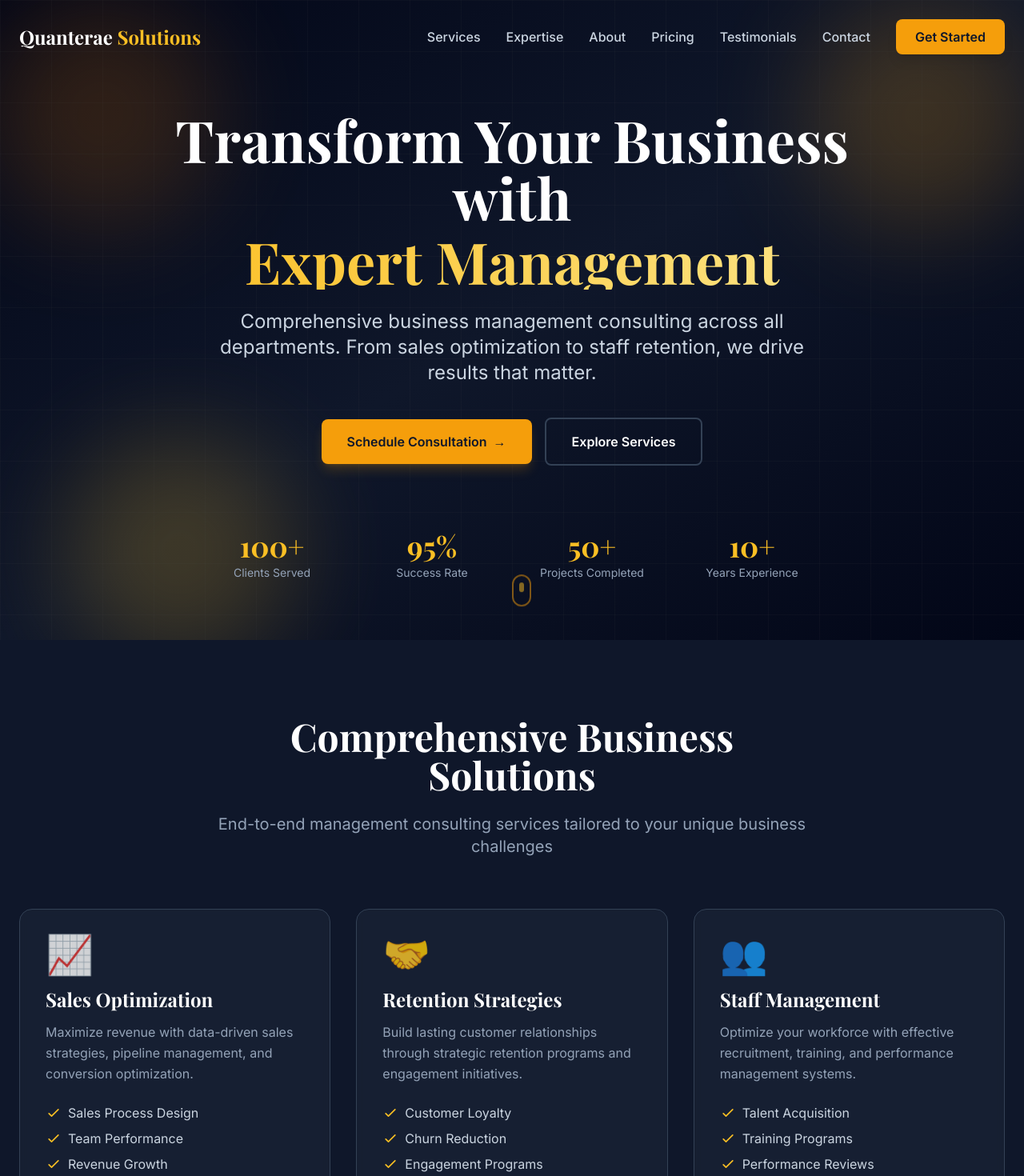
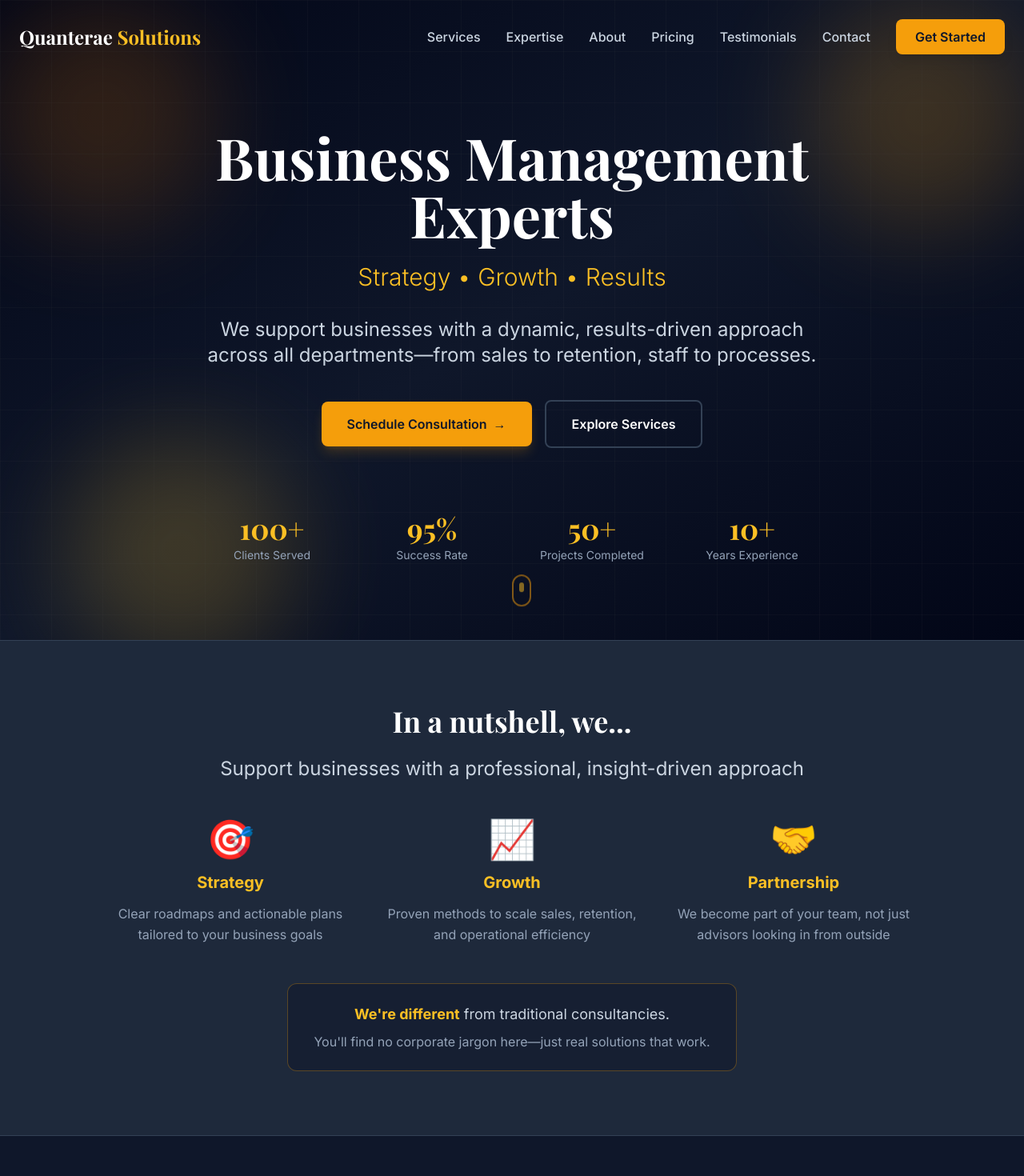
Before and after one commit to Kenan3477/Quanterae, a Next.js app: page / in a window 1280 px wide. Shown: the top 1470 px of the page at 80% size. Built offline with nearby package versions, Linux system fonts and the light colour scheme; a web font is replaced by a local one.

Commit message:
Improved site with Sam Howell-inspired changes: simplified Hero, added InNutshell section, rewrote About with Who/What structure

```diff
--- a/src/app/page.tsx
+++ b/src/app/page.tsx
@@ -1,4 +1,5 @@
 import Hero from "@/components/Hero";
+import InNutshell from "@/components/InNutshell";
 import Services from "@/components/Services";
 import About from "@/components/About";
 import Expertise from "@/components/Expertise";
@@ -13,6 +14,7 @@ export default function Home() {
     <main className="min-h-screen">
       <Navbar />
       <Hero />
+      <InNutshell />
       <Services />
       <Expertise />
       <About />
--- a/src/components/About.tsx
+++ b/src/components/About.tsx
@@ -2,82 +2,73 @@ export default function About() {
   return (
     <section id="about" className="py-24 bg-slate-950">
       <div className="container mx-auto px-6">
-        <div className="grid md:grid-cols-2 gap-16 items-center max-w-6xl mx-auto">
-          {/* Left Column */}
-          <div>
-            <h2 className="text-4xl md:text-5xl font-bold font-serif text-white mb-6">
-              About Quanterae Solutions
-            </h2>
-            <div className="space-y-4 text-lg text-slate-300 leading-relaxed">
-              <p>
-                At <strong>Quanterae Solutions LTD</strong>, we specialize in transforming
-                businesses through comprehensive management consulting that spans every
-                critical department.
-              </p>
-              <p>
-                With extensive hands-on experience managing sales teams, customer retention
-                programs, staff development, and process optimization, we bring a unique
-                360-degree perspective to your business challenges.
-              </p>
-              <p>
-                Our approach is rooted in practical experience, not just theory. We&apos;ve been
-                in the trenches, managing diverse departments across various industries, and
-                we understand what it takes to drive real, measurable results.
-              </p>
-              <p>
-                Whether you&apos;re a growing startup or an established enterprise, we tailor
-                our solutions to your specific needs, ensuring sustainable growth and
-                operational excellence.
-              </p>
-            </div>
+        <div className="max-w-4xl mx-auto">
+          <h2 className="text-4xl md:text-5xl font-bold font-serif text-white mb-8 text-center">
+            Who are we?
+          </h2>
 
-            <div className="mt-8 flex flex-wrap gap-4">
-              <div className="bg-slate-800/50 px-6 py-3 rounded-full border border-gold-500/30">
-                <span className="font-semibold text-gold-400">Hands-On Experience</span>
-              </div>
-              <div className="bg-slate-800/50 px-6 py-3 rounded-full border border-gold-500/30">
-                <span className="font-semibold text-gold-400">Results-Driven</span>
-              </div>
-              <div className="bg-slate-800/50 px-6 py-3 rounded-full border border-gold-500/30">
-                <span className="font-semibold text-gold-400">Tailored Solutions</span>
-              </div>
-            </div>
+          <div className="bg-slate-800/50 backdrop-blur-sm border border-slate-700 rounded-2xl p-8 md:p-12 mb-12">
+            <p className="text-xl text-slate-300 leading-relaxed mb-6">
+              <strong className="text-white">Quanterae Solutions LTD</strong> is a consulting firm that supports companies from growing startups to established SMEs.
+            </p>
+            <p className="text-lg text-slate-300 leading-relaxed mb-6">
+              We offer much more than just &apos;business advice&apos;—for many companies, we are an outsourced part of their team, helping them navigate challenges and seize opportunities.
+            </p>
+            <p className="text-lg text-slate-300 leading-relaxed">
+              To sum it up: we assist with <strong className="text-gold-400">growth, planning, and development</strong> through a professional yet approachable process. Every business is different, and we tailor our approach to fit your unique needs.
+            </p>
           </div>
 
-          {/* Right Column - Values */}
-          <div className="space-y-6">
+          <h3 className="text-3xl font-bold font-serif text-white mb-8 text-center">
+            What do we do?
+          </h3>
+
+          <div className="bg-slate-900/50 border border-gold-500/30 rounded-2xl p-8 md:p-12 mb-12">
+            <p className="text-lg text-slate-300 leading-relaxed mb-6">
+              Every business owner and company comes to us for different reasons—<strong className="text-white">boosting sales, staff management, process optimization, and strategic planning</strong> are just some of the areas we work on.
+            </p>
+            <p className="text-lg text-slate-300 leading-relaxed mb-6">
+              The common theme? <strong className="text-gold-400">They all want to be better.</strong>
+            </p>
+            <p className="text-lg text-slate-300 leading-relaxed">
+              Whether you need help with one department or comprehensive support across your entire operation, we bring hands-on experience and practical solutions that drive real results.
+            </p>
+          </div>
+
+          {/* Key Differentiators */}
+          <div className="grid md:grid-cols-2 gap-6">
             {[
               {
-                title: "Strategic Vision",
-                description: "We help you see the bigger picture while managing the details that matter.",
-                icon: "🎯",
+                title: "Real Experience",
+                description: "We've managed departments ourselves—sales, retention, operations, and more.",
+                icon: "✓",
               },
               {
-                title: "Proven Methodologies",
-                description: "Our frameworks are battle-tested across multiple industries and company sizes.",
-                icon: "✅",
+                title: "Practical Solutions",
+                description: "No theoretical fluff. Just proven strategies that work in the real world.",
+                icon: "✓",
               },
               {
-                title: "Sustainable Growth",
-                description: "We build systems that scale with your business for long-term success.",
-                icon: "🚀",
+                title: "Flexible Partnership",
+                description: "From one-off assessments to ongoing support, we adapt to your needs.",
+                icon: "✓",
               },
               {
-                title: "Collaborative Approach",
-                description: "We work alongside your team, transferring knowledge and building capabilities.",
-                icon: "🤝",
+                title: "Transparent Approach",
+                description: "Clear communication, honest feedback, and measurable outcomes.",
+                icon: "✓",
               },
             ].map((value, index) => (
               <div
                 key={index}
-                className="flex items-start gap-4 bg-slate-800/50 backdrop-blur-sm p-6 rounded-xl border border-slate-700 hover:border-gold-500/50 hover:shadow-lg hover:shadow-gold-500/10 transition-all"
+                className="flex items-start gap-4 bg-slate-800/30 p-6 rounded-xl border border-slate-700"
               >
-                <div className="text-4xl opacity-80">{value.icon}</div>
+                <div className="text-2xl text-gold-400 font-bold">{value.icon}</div>
                 <div>
-                  <h3 className="text-xl font-bold text-white mb-2">
+                  <h3 className="text-lg font-bold text-white mb-2">
                     {value.title}
                   </h3>
-                  <p className="text-slate-400">{value.description}</p>
+                  <p className="text-slate-400 text-sm">{value.description}</p>
                 </div>
               </div>
             ))}
--- a/src/components/Hero.tsx
+++ b/src/components/Hero.tsx
@@ -19,16 +19,17 @@ export default function Hero() {
         <div className="max-w-4xl mx-auto text-center">
           {/* Main Heading */}
           <h1 className="text-5xl md:text-7xl font-bold font-serif text-white mb-6 leading-tight">
-            Transform Your Business with
-            <span className="block text-transparent bg-clip-text bg-gradient-to-r from-gold-400 to-gold-200 mt-2">
-              Expert Management
-            </span>
+            Business Management Experts
           </h1>
+
+          {/* Tagline */}
+          <p className="text-2xl md:text-3xl text-gold-400 mb-8 font-light">
+            Strategy • Growth • Results
+          </p>
 
           {/* Subheading */}
           <p className="text-xl md:text-2xl text-slate-300 mb-10 max-w-3xl mx-auto leading-relaxed">
-            Comprehensive business management consulting across all departments.
-            From sales optimization to staff retention, we drive results that matter.
+            We support businesses with a dynamic, results-driven approach across all departments—from sales to retention, staff to processes.
           </p>
 
           {/* CTA Buttons */}
--- /dev/null
+++ b/src/components/InNutshell.tsx
@@ -0,0 +1,53 @@
+export default function InNutshell() {
+  return (
+    <section className="py-20 bg-slate-800 border-t border-b border-slate-700">
+      <div className="container mx-auto px-6">
+        <div className="max-w-5xl mx-auto">
+          <h2 className="text-3xl md:text-4xl font-bold font-serif text-center text-white mb-6">
+            In a nutshell, we...
+          </h2>
+          <p className="text-xl md:text-2xl text-center text-slate-300 leading-relaxed mb-12">
+            Support businesses with a professional, insight-driven approach
+          </p>
+
+          <div className="grid md:grid-cols-3 gap-8">
+            {[
+              {
+                icon: "🎯",
+                title: "Strategy",
+                description: "Clear roadmaps and actionable plans tailored to your business goals"
+              },
+              {
+                icon: "📈",
+                title: "Growth",
+                description: "Proven methods to scale sales, retention, and operational efficiency"
+              },
+              {
+                icon: "🤝",
+                title: "Partnership",
+                description: "We become part of your team, not just advisors looking in from outside"
+              }
+            ].map((item, index) => (
+              <div key={index} className="text-center">
+                <div className="text-5xl mb-4">{item.icon}</div>
+                <h3 className="text-xl font-bold text-gold-400 mb-3">{item.title}</h3>
+                <p className="text-slate-400 leading-relaxed">{item.description}</p>
+              </div>
+            ))}
+          </div>
+
+          <div className="mt-12 text-center">
+            <div className="inline-block bg-slate-900/50 border border-gold-500/30 rounded-xl px-8 py-6">
+              <p className="text-slate-300 text-lg mb-2">
+                <strong className="text-gold-400">We&apos;re different</strong> from traditional consultancies.
+              </p>
+              <p className="text-slate-400">
+                You&apos;ll find no corporate jargon here—just real solutions that work.
+              </p>
+            </div>
+          </div>
+        </div>
+      </div>
+    </section>
+  );
+}
```
